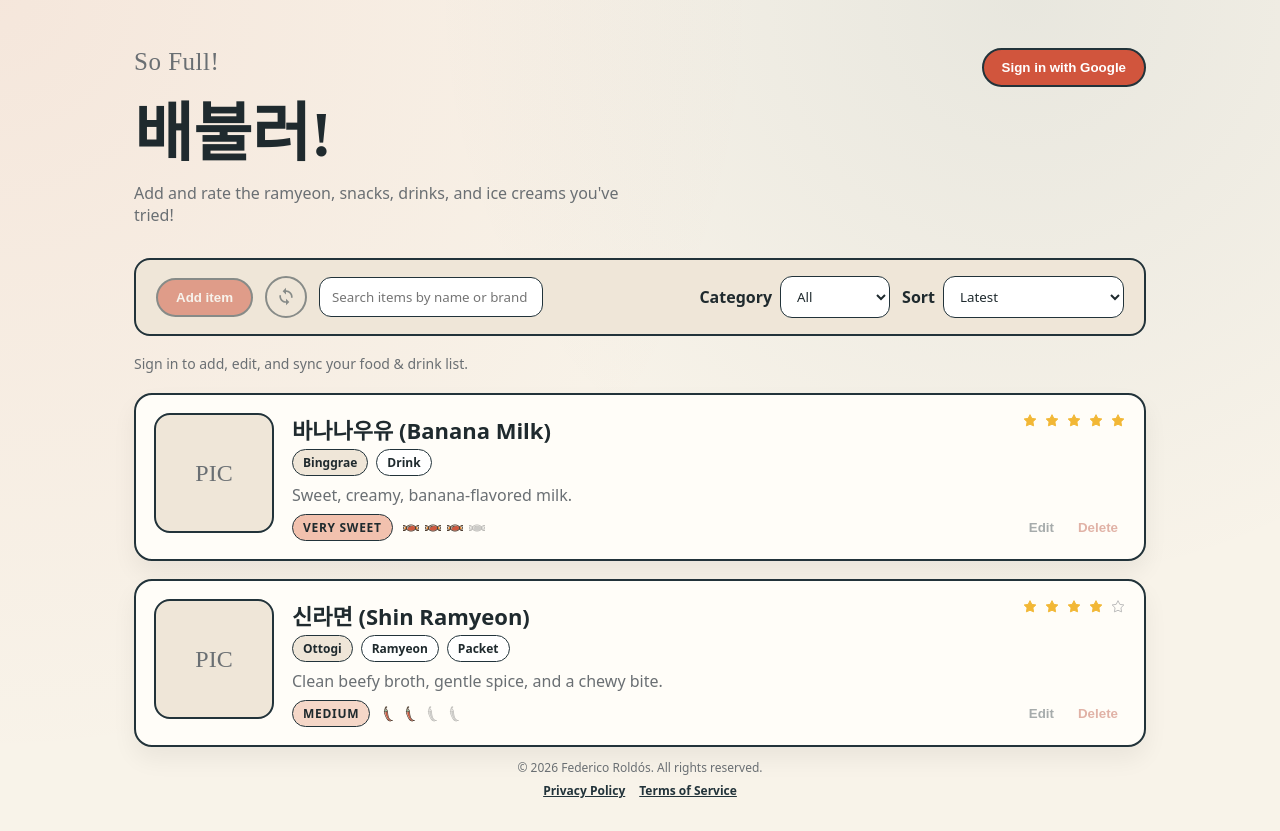
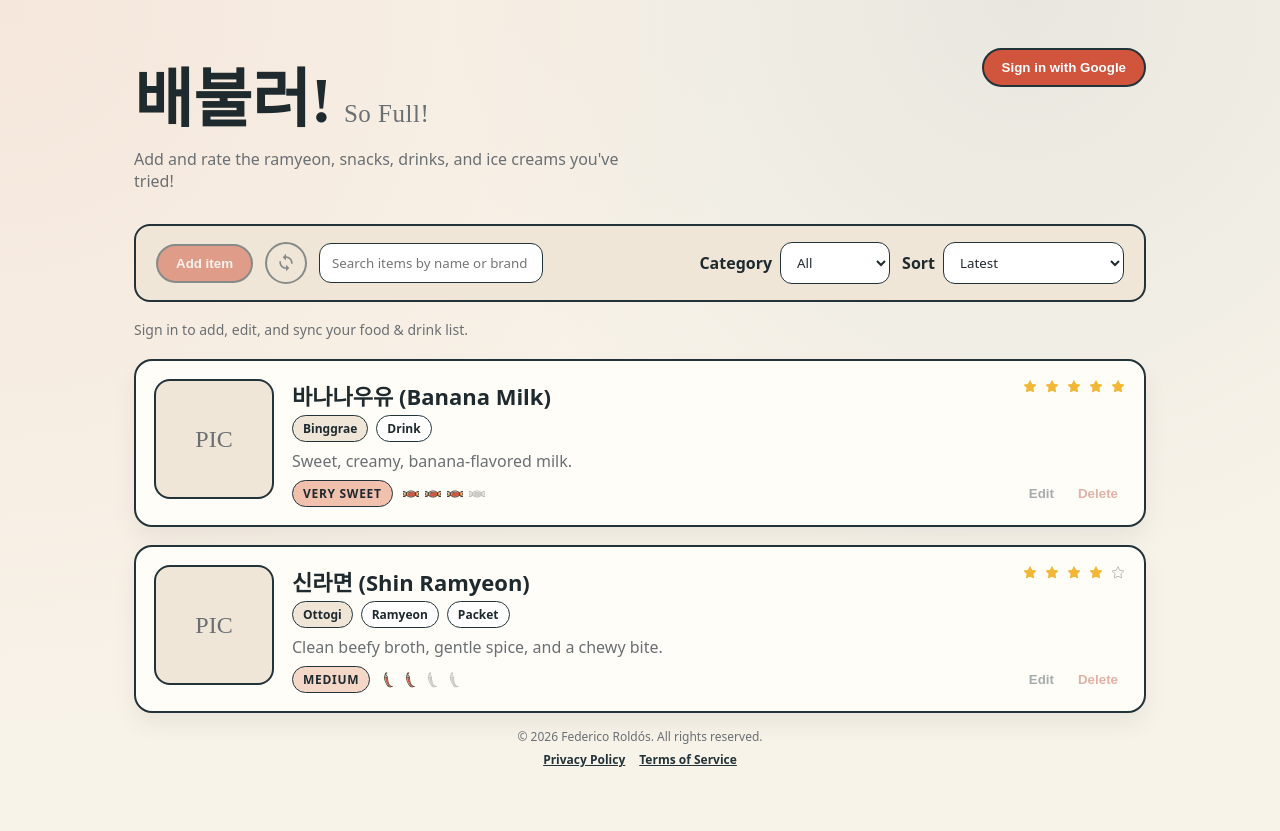
Before and after one commit to federicoroldos/sofull-site, a React (Vite) app: page / in a window 1280 px wide. After the commit the page ends 800 px from the top, so only its background shows below. Built offline with nearby package versions, Linux system fonts and the light colour scheme; no server answers; what @capacitor/core would draw is missing.

Commit message:
move so full label

```diff
--- a/src/App.tsx
+++ b/src/App.tsx
@@ -638,8 +638,10 @@ const App = () => {
     <div className="app">
       <header className="app__header">
         <div>
-          <p className="app__eyebrow">So Full!</p>
-          <h1>배불러!</h1>
+          <div className="app__title">
+            <h1>배불러!</h1>
+            <p className="app__eyebrow">So Full!</p>
+          </div>
           <p className="app__subtitle">
             Add and rate the ramyeon, snacks, drinks, and ice creams you've tried!
           </p>
--- a/src/index.css
+++ b/src/index.css
@@ -54,19 +54,27 @@ body {
   margin-bottom: 32px;
 }
 
+.app__title {
+  display: flex;
+  align-items: baseline;
+  gap: 12px;
+  flex-wrap: wrap;
+  margin: 0 0 8px;
+}
+
 .app__eyebrow {
   font-family: 'Nanum Pen Script', cursive;
   font-size: 25px;
   letter-spacing: 0.5px;
   text-transform: none;
-  margin: 0 0 6px;
+  margin: 0;
   color: var(--muted);
 }
 
 h1 {
   font-family: 'Nanum Pen Script', cursive;
   font-size: clamp(60px, 5vw, 64px);
-  margin: 0 0 8px;
+  margin: 0;
 }
 
 .app__subtitle {
```
